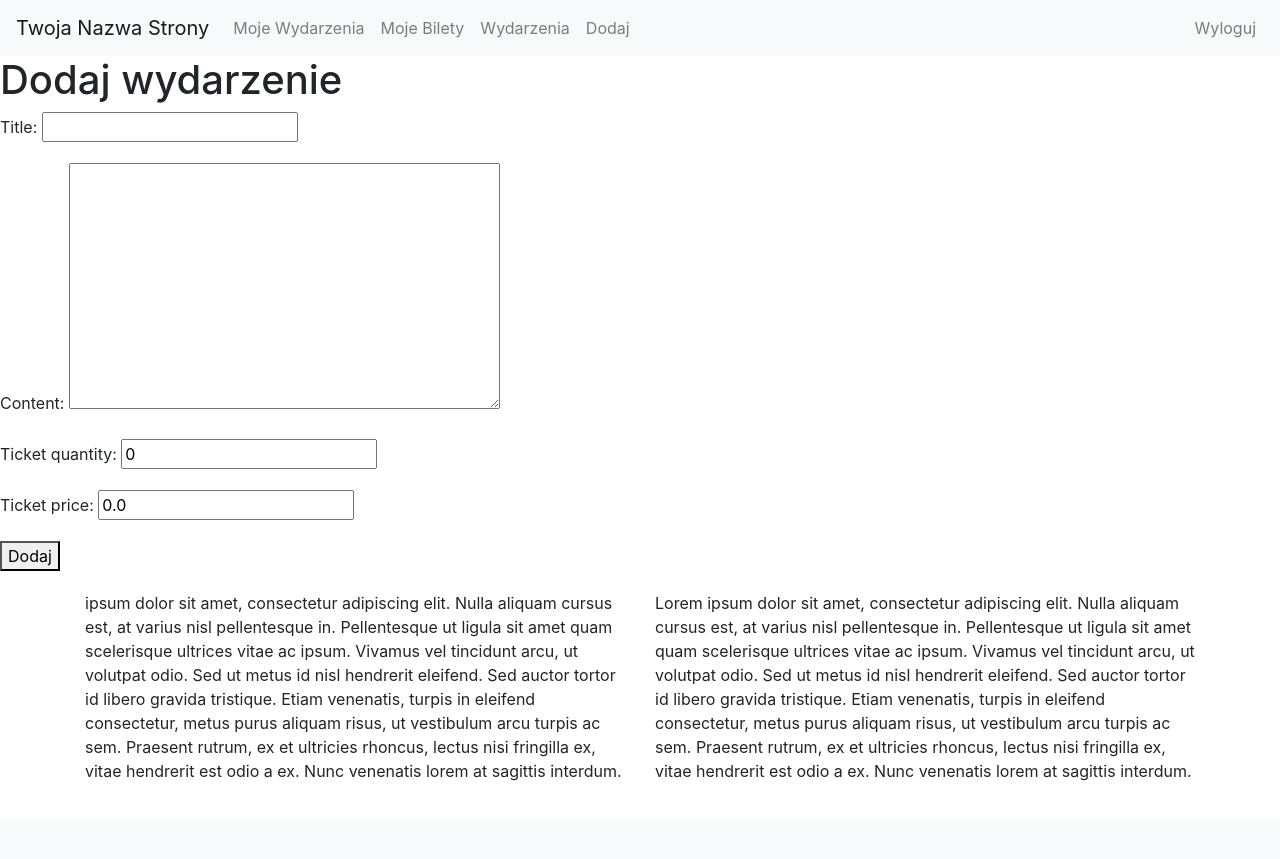
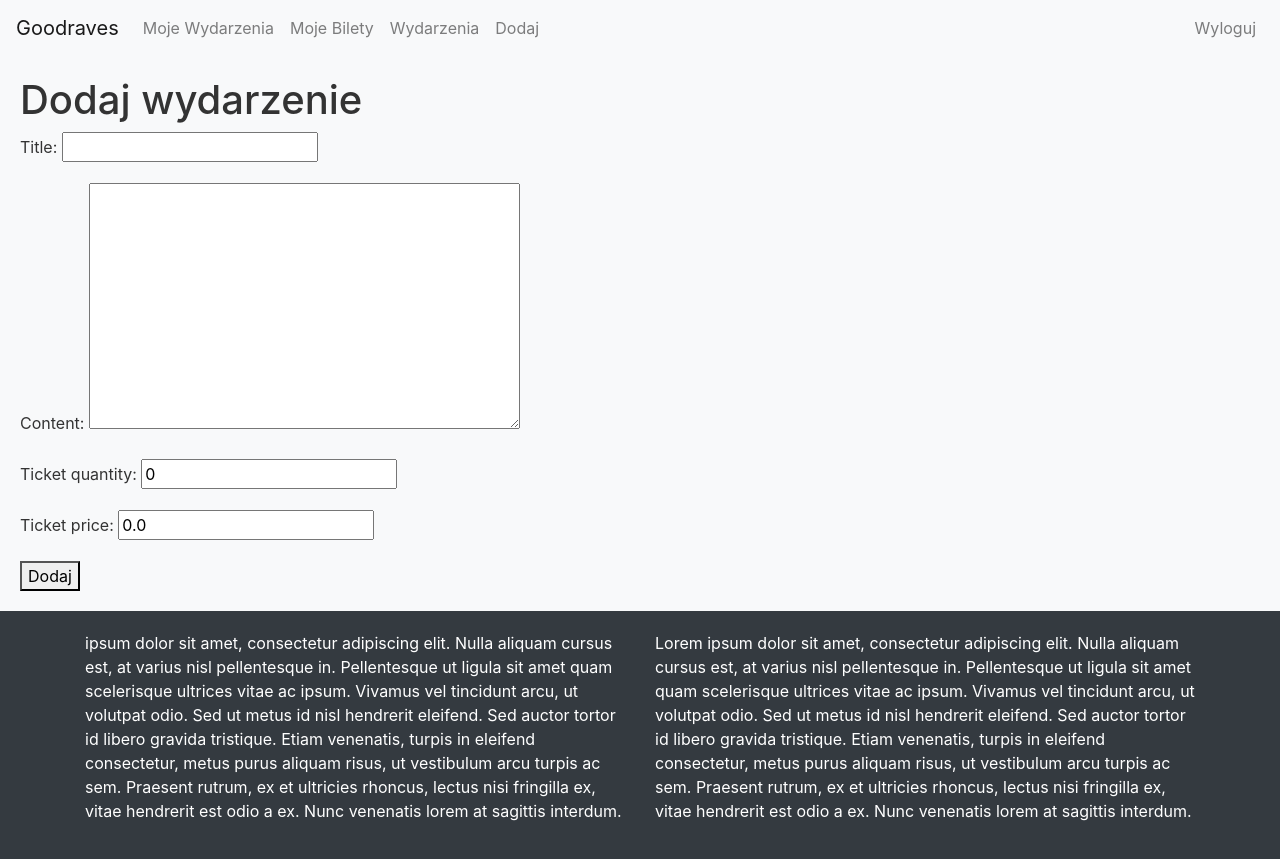
Before and after one commit to KBorzy/CMS-portal-eventowy, a Django app: page /add_event/ in a window 1280 px wide. Before the commit the page ends 781 px from the top, so only its background shows below. Run offline with Django 4.2, Linux system fonts and the light colour scheme; a user stored in the database is signed in; some libraries are stand-ins or nearby versions.

Commit message:
change frontend for base template and modify yaml for restart gunicorn

```diff
--- a/cms/templates/events/base.html
+++ b/cms/templates/events/base.html
@@ -2,16 +2,45 @@
 <html>
 <head>
     <title>{% block title %}{% endblock %}</title>
-    {% load static %}
-    <link rel="stylesheet" type="text/css" href="{% static 'css/style.css' %}">
     <link rel="stylesheet" href="https://maxcdn.bootstrapcdn.com/bootstrap/4.5.2/css/bootstrap.min.css">
     <style>
-<!--        -->
+        body {
+            background-color: #f8f9fa;
+            color: #333;
+        }
+
+        #menu {
+            background-color: #343a40;
+            padding: 10px;
+        }
+
+        .menu-item {
+            color: #fff;
+            margin-right: 10px;
+        }
+
+        .menu-right .menu-item {
+            margin-left: 10px;
+        }
+
+        #content {
+            padding: 20px;
+        }
+
+        #footer {
+            background-color: #343a40;
+            color: #fff;
+            padding: 20px;
+        }
+
+        .footer-column {
+            margin-bottom: 20px;
+        }
     </style>
 </head>
 <body>
     <nav class="navbar navbar-expand-lg navbar-light bg-light">
-        <a class="navbar-brand" href="#">Twoja Nazwa Strony</a>
+        <a class="navbar-brand" href="#">Goodraves</a>
         <button class="navbar-toggler" type="button" data-toggle="collapse" data-target="#navbarNav" aria-controls="navbarNav" aria-expanded="false" aria-label="Toggle navigation">
             <span class="navbar-toggler-icon"></span>
         </button>
@@ -55,7 +84,7 @@
         {% endblock %}
     </div>
 
-    <footer class="footer">
+    <div id="footer">
         <div class="container">
             <div class="row">
                 <div class="col">
@@ -66,7 +95,7 @@
                 </div>
             </div>
         </div>
-    </footer>
+    </div>
 
     <script src="https://code.jquery.com/jquery-3.5.1.slim.min.js"></script>
     <script src="https://cdn.jsdelivr.net/npm/@popperjs/core@2.5.4/dist/umd/popper.min.js"></script>
```
Also changed, not shown: .github/workflows/deploy.yaml.
